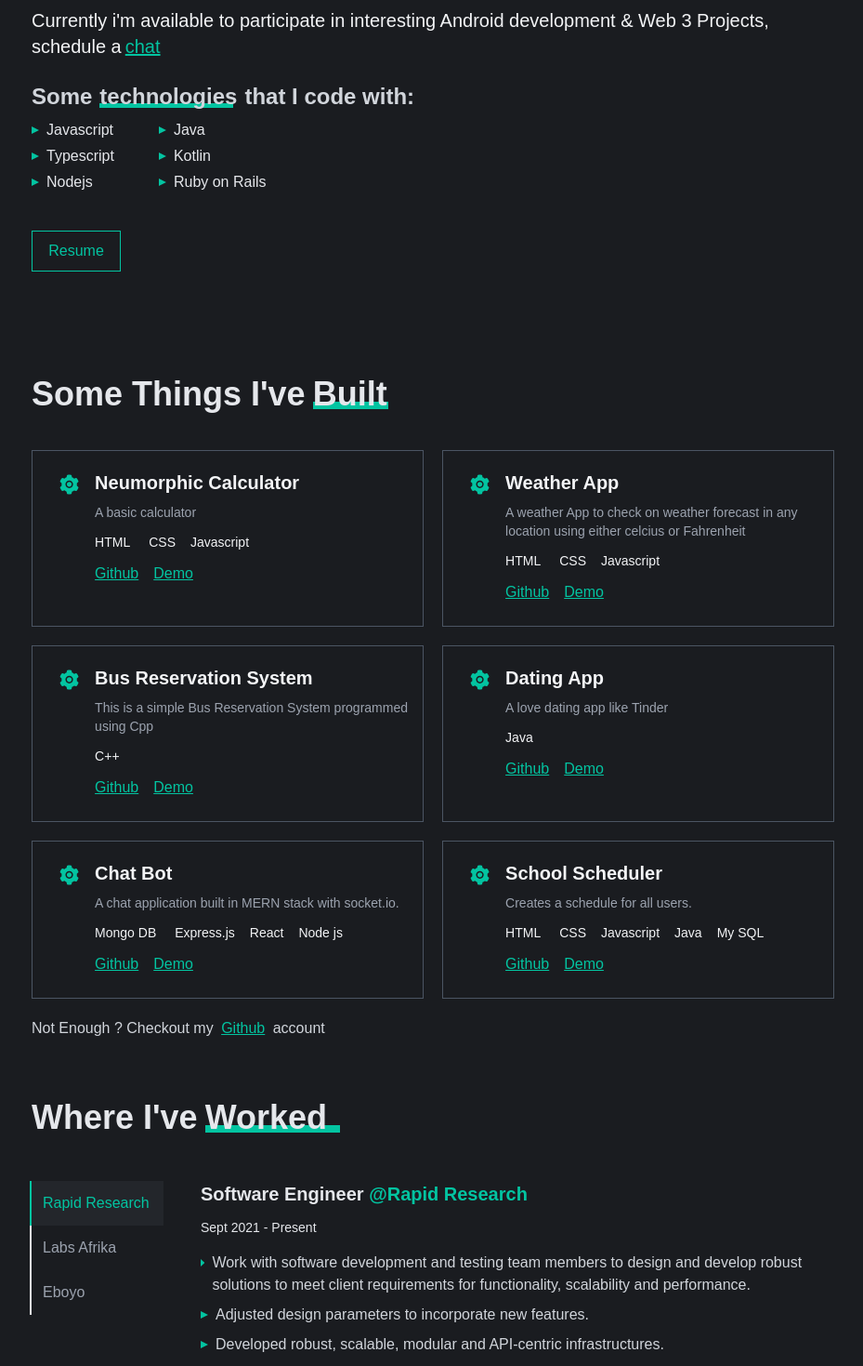
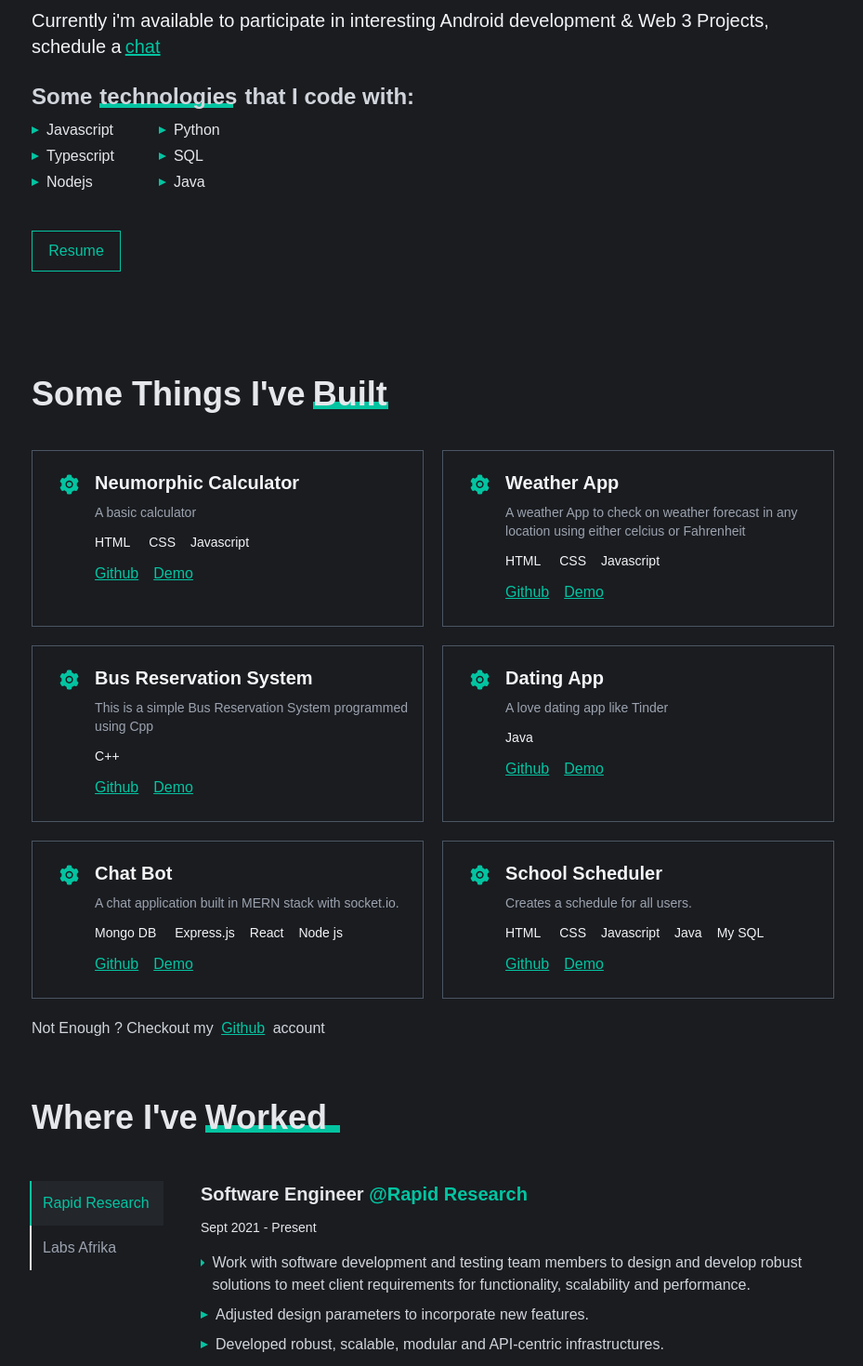
Before and after one commit to sirbor/sirbor.github.io, a React (Create React App) app: page / in a window 1280 px wide. Shown: the part 420-1889 px from the top of the page at 93% size, without its empty margins (174-1103 px from the left). Built offline with nearby package versions, Linux system fonts and the light colour scheme; a web font is replaced by a local one.

Commit message:
updated commit

```diff
--- a/src/components/About.js
+++ b/src/components/About.js
@@ -53,9 +53,9 @@ const About = () => {
             <Skill title="Nodejs" />
           </div>
           <div className="flex flex-col space-y-1 mt-2">
+            <Skill title="Python" />
+            <Skill title="SQL" />
             <Skill title="Java" />
-            <Skill title="Kotlin" />
-            <Skill title="Ruby on Rails" />
           </div>
         </div>
       </div>
--- a/src/components/Experience.js
+++ b/src/components/Experience.js
@@ -42,20 +42,7 @@ const workExp = [
     ],
     isVisible: false,
   },
-  {
-    id: 3,
-    position: "Software Developer Intern",
-    companyName: "Eboyo",
-    from: "March 2021",
-    to: "July 2021",
-    current: false,
-    description: [
-      "Built various ui Reusable components in React used across applications and quickly built various prototypes with information gathered from the product team.",
-      "Improved user experience and accomplish webpage objectives by creating site structure, navigation, page optimization and graphics integraton.",
-      "Built stable and maintainable codebases using React.",
-    ],
-    isVisible: false,
-  },
+
 ];
 
 const Experience = () => {
@@ -103,12 +90,7 @@ const Experience = () => {
           >
             Labs Afrika
           </button>
-          <button
-            onClick={() => showCompany(3)}
-            className={workData[2].isVisible ? activeClass : inactiveClass}
-          >
-            Eboyo
-          </button>
+
         </div>
         <div>
           {workExp.map((work, index) => {
```
